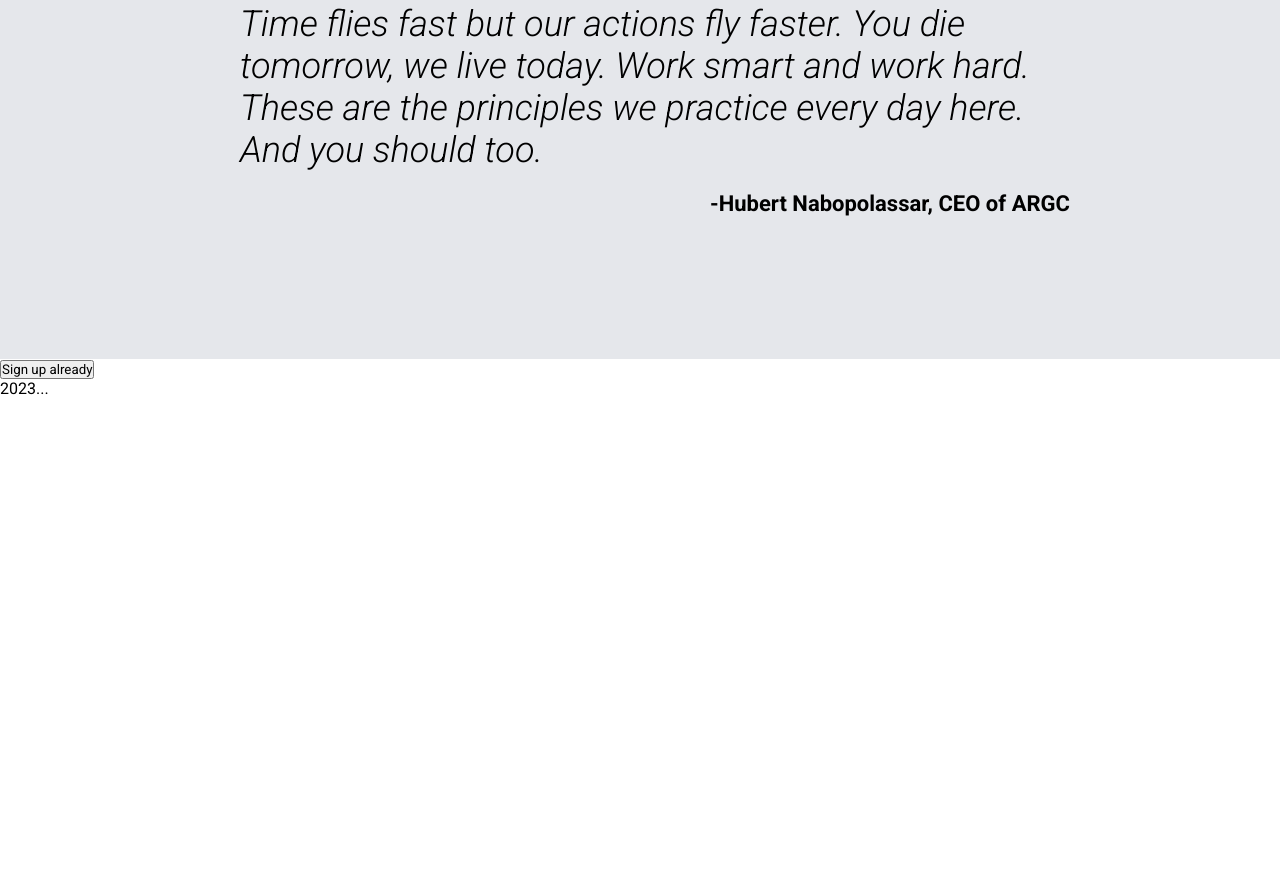
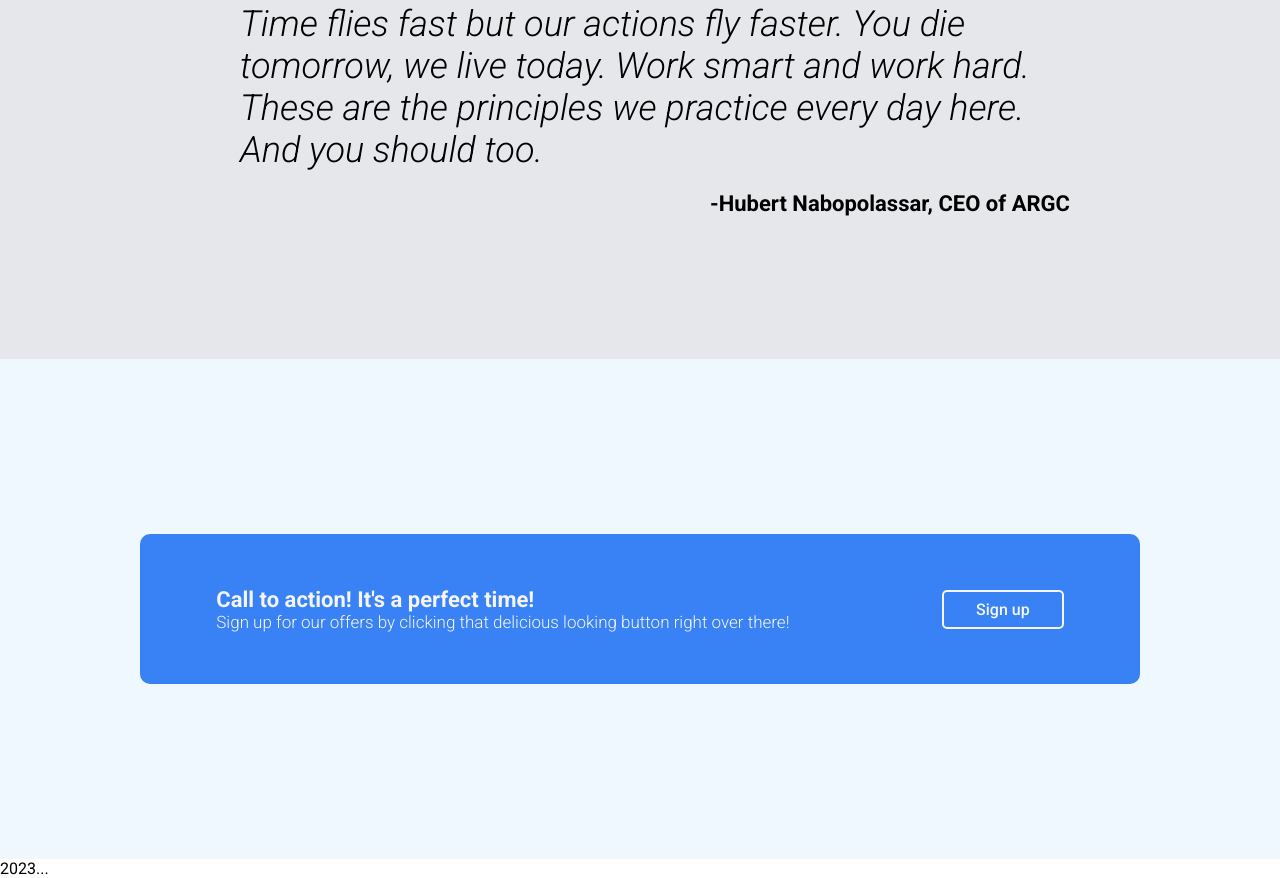
Before and after one commit to moonsu03/landing-page-practice, a plain HTML site: page index.html in a window 1280 px wide. Shown: the part 1541-2419 px from the top of the page. Before the commit the page ends 1939 px from the top, so only its background shows below. Drawn offline with Linux system fonts and the light colour scheme.

Commit message:
Add sign up section

```diff
--- a/index.html
+++ b/index.html
@@ -106,15 +106,17 @@
 
   <div class="sign-up-section">
     <div class="sign-bubble">
-      <div class="bubble-title">
+      <div class="bubble-text">
+        <div class="bubble-title">
+          Call to action! It's a perfect time!
+        </div>
 
+        <div class="bubble-subtext">
+          Sign up for our offers by clicking that delicious looking button right over there!
+        </div>
       </div>
 
-      <div class="bubble-subtext">
-
-      </div>
-
-      <button>Sign up already</button>
+      <button class="sign-up btn-2">Sign up</button>
     </div>
   </div>
 
--- a/styles.css
+++ b/styles.css
@@ -72,8 +72,6 @@ a {
 
 .sign-up {
   border-radius: 5px;
-  background-color: #3882f6;
-  color: white;
   font-weight: 500;
   font-size: 16px;
   padding: 8px 32px;
@@ -81,6 +79,8 @@ a {
 }
 
 .btn-1 {
+  background-color: #3882f6;
+  color: white;
   border: 0px;
 }
 
@@ -176,3 +176,45 @@ a {
   font-weight: bold;
   font-size: 22px;
 }
+
+/* sign up section */
+
+.sign-up-section {
+  height: 500px;
+  background-color: aliceblue;
+  display: flex;
+  flex-direction: column;
+  align-items: center;
+  justify-content: center;
+}
+
+.sign-bubble {
+  background-color: #3882f6;
+  border-radius: 10px;
+  width: 1000px;
+  height: 150px;
+  display: flex;
+  align-items: center;
+  justify-content: space-around;
+}
+
+.bubble-text {
+  color: whitesmoke;
+}
+
+.bubble-title {
+  font-size: 22px;
+  font-weight: bold;
+}
+
+.bubble-subtext {
+  font-size: 17px;
+  font-weight: 300;
+}
+
+.btn-2 {
+  border-color: whitesmoke;
+  border-style: solid;
+  background-color: inherit;
+  color: whitesmoke;
+}
```
